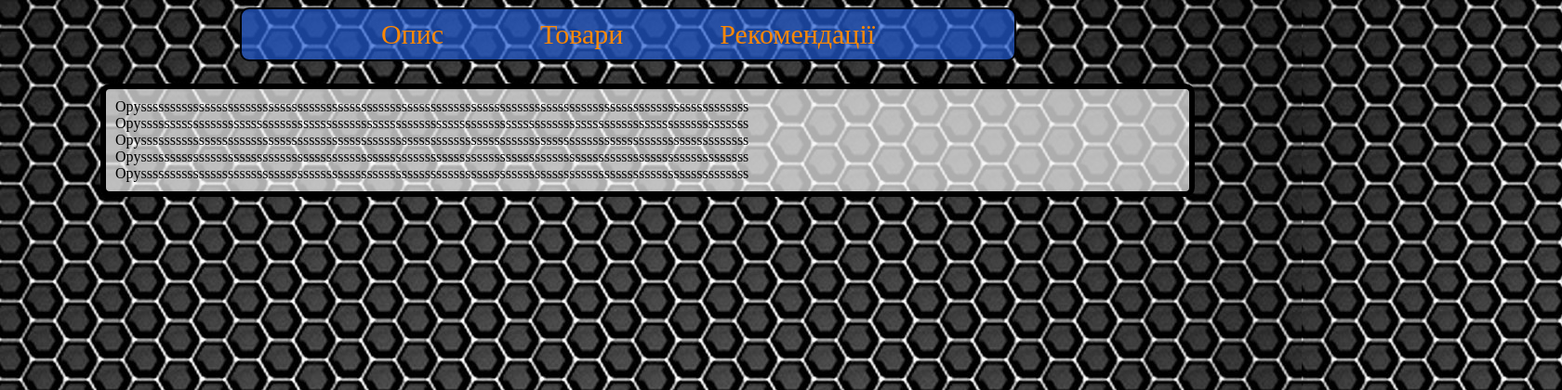
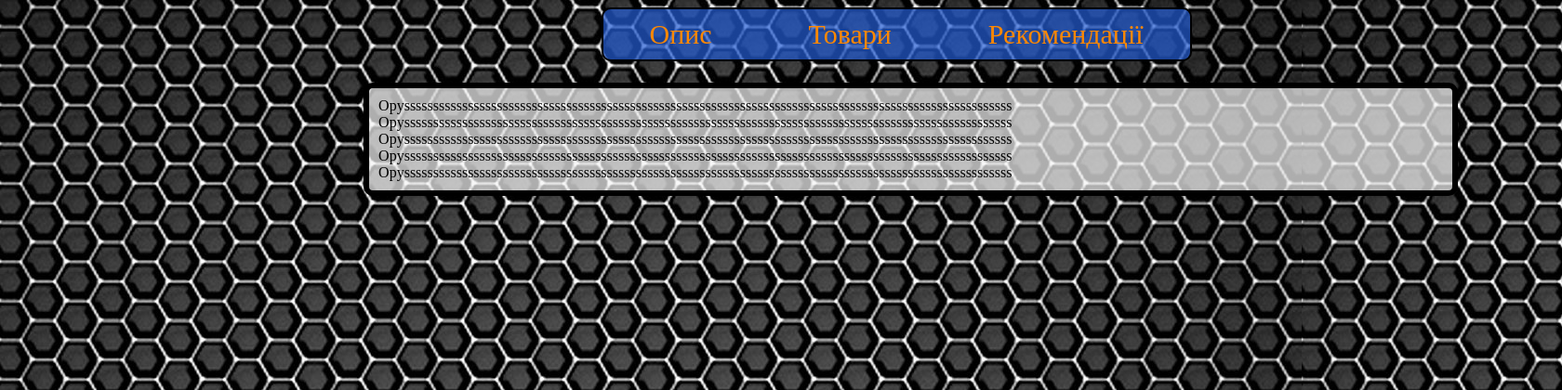
Before and after one commit to Mukolas/Diplomna, a PHP site: page /Opys.html in a window 1680 px wide. Shown: the top 420 px of the page at 93% size. Run offline with PHP 8.4, Linux system fonts and the light colour scheme.

Commit message:
1
fixed maket

```diff
--- a/styles.css
+++ b/styles.css
@@ -7,12 +7,13 @@ display: table;
     display: inline-block;
     border: 2px solid black;
     border-radius: 10px;
-    margin: 250px;
+    margin-left: 50%;
+    margin-right: -5%;
     margin-top: 0%;
     margin-bottom: 1%;
     padding: 10px;
-    padding-left: 100px;
-    padding-right: 100px;
+    padding-left: 0px;
+    padding-right: 0px;
     background-color:rgba(36, 92, 212, 0.705);
 
 
@@ -26,7 +27,7 @@ display: table;
     background-color:rgba(245, 245, 245, 0.705) ;
     border: 6px solid rgb(0, 0, 0);
     border-radius: 10px;
-    margin-left: 100px;
+    margin-left: 30%;
     margin-right: 100px;
     margin-top: 10px;
     padding: 10px;
@@ -41,8 +42,9 @@ display: table;
 /* Вікно вибору категорій*/
 .menuKategory{
     display: inline-block;
+    position: fixed;
     padding: 5px;
-    margin-left: 250px;
+    margin-left: 10%;
     border: 2px solid black;
     border-radius: 10px;
     background-color: white;
```
Also changed, not shown: Towary.html (+15 -4 lines).
